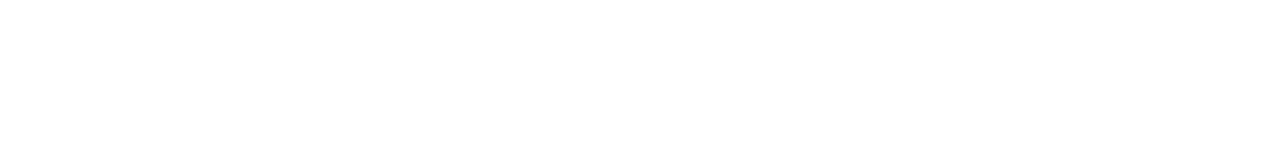
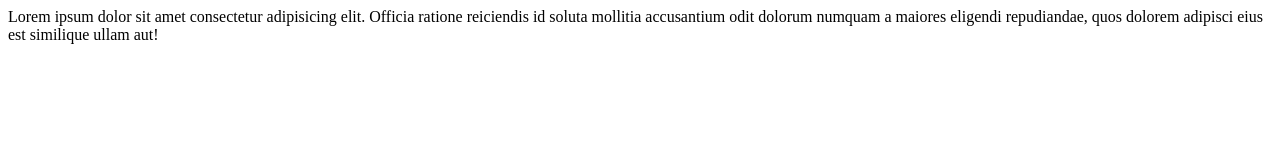
Before and after one commit to AndrianV24/Html_Css_2026, a plain HTML site: page index.html in a window 1280 px wide. Drawn offline with Linux system fonts and the light colour scheme.

Commit message:
add paragraph

```diff
--- a/index.html
+++ b/index.html
@@ -6,6 +6,8 @@
     <title>Document</title>
 </head>
 <body>
-
+    <div>
+        Lorem ipsum dolor sit amet consectetur adipisicing elit. Officia ratione reiciendis id soluta mollitia accusantium odit dolorum numquam a maiores eligendi repudiandae, quos dolorem adipisci eius est similique ullam aut!
+    </div>
 </body>
 </html>
```
